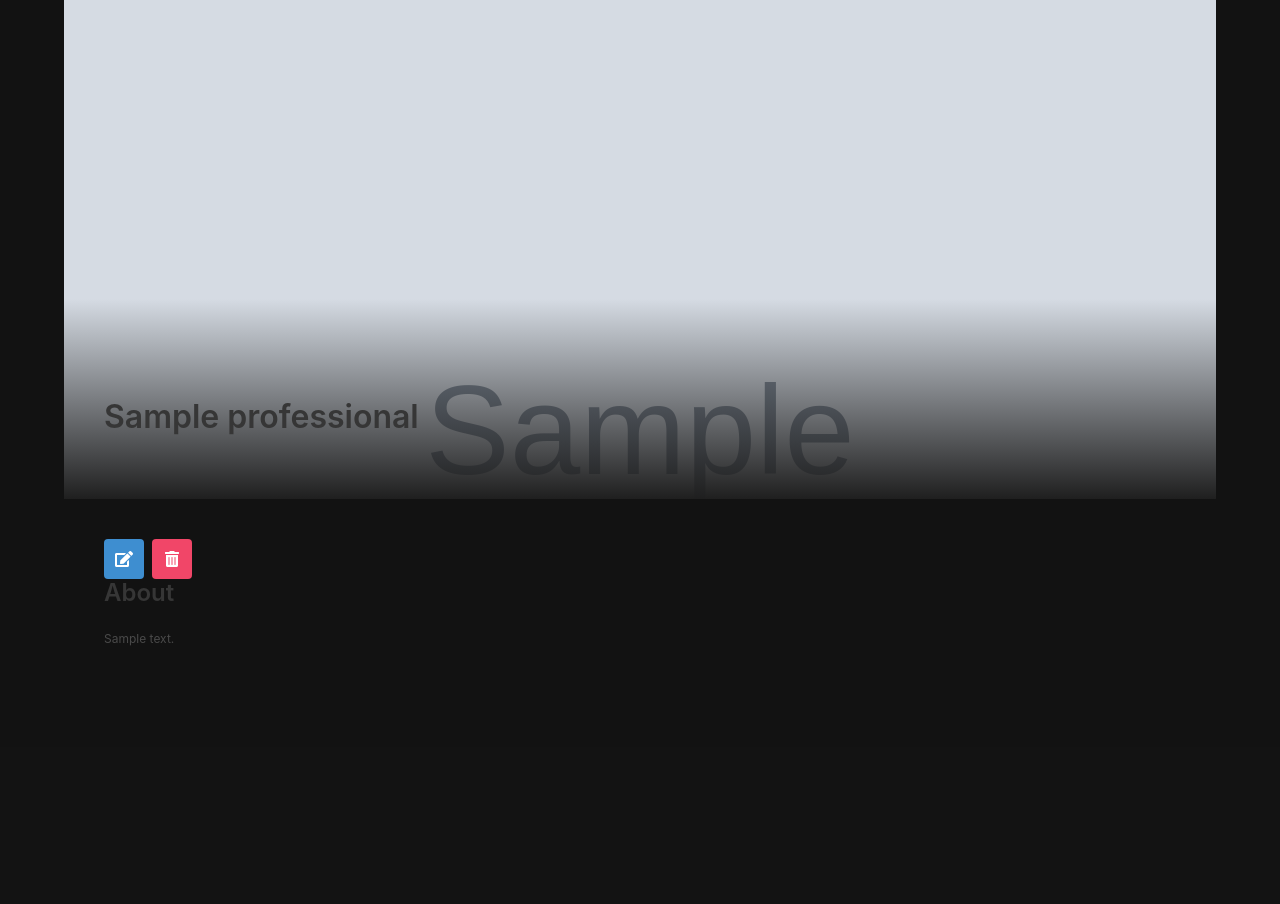
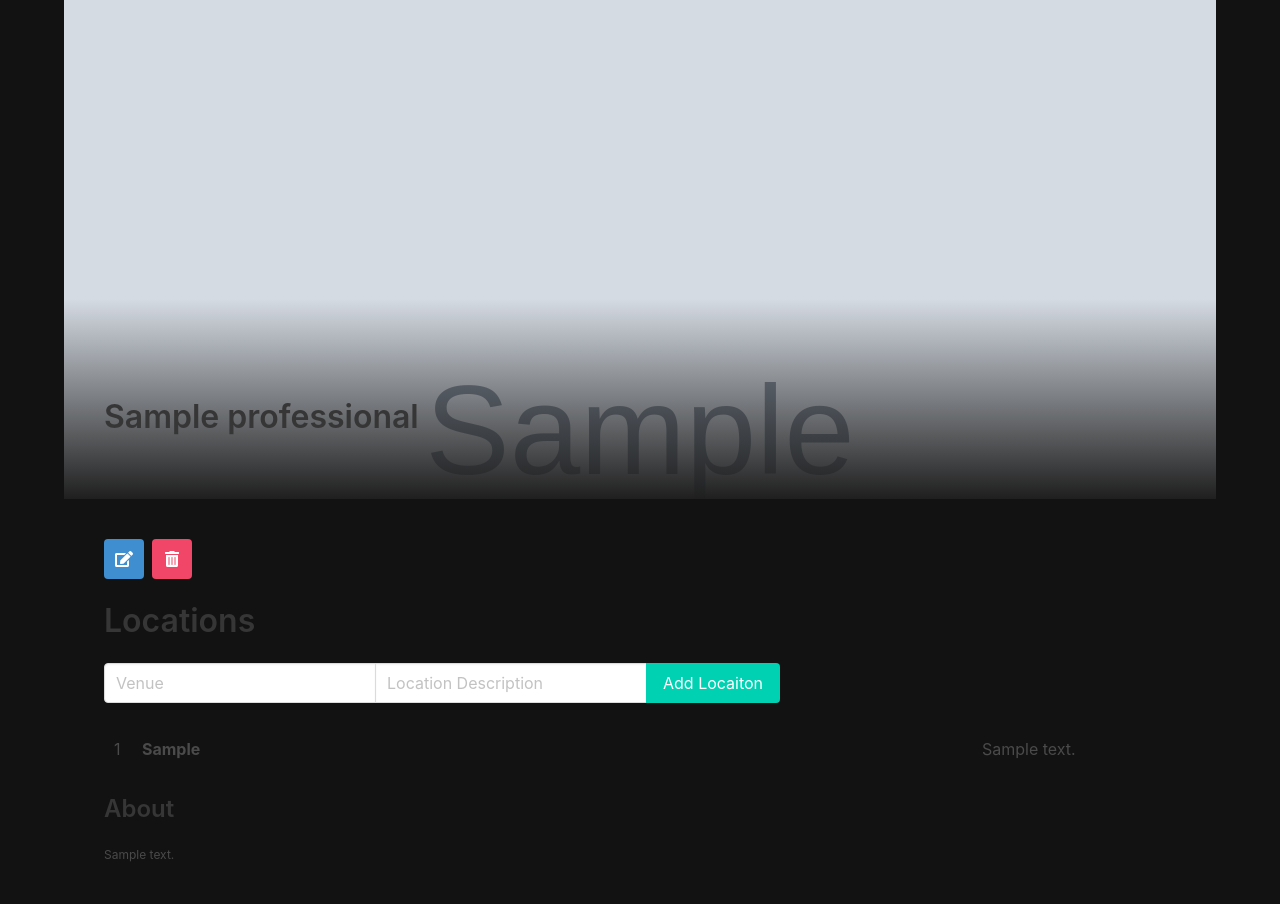
Before and after one commit to rlegler2012/volunteer_app_django, a Django app: page /professionals/1/ in a window 1280 px wide. Shown: the part 53-957 px from the top of the page. Before the commit the page ends 699 px from the top, so only its background shows below. Run offline with Django 4.2, Linux system fonts and the light colour scheme; tables that the repository leaves empty hold one stand-in row (values such as "Sample post"); grey boxes marked "Sample" are stand-in pictures.

Commit message:
location model working and location create view working

```diff
--- a/main_app/static/styles/main.css
+++ b/main_app/static/styles/main.css
@@ -76,3 +76,22 @@ body {
 .detail__container {
   margin-top: 500px;
 }
+
+.detail__locations {
+  width: 100%;
+  display: flex;
+  flex-direction: column;
+}
+
+.location {
+  width: 100%;
+  padding: 10px;
+  display: grid;
+  grid-template-columns: 0.1fr 3fr 0.5fr 0.3fr;
+  border-radius: 5px;
+}
+
+.location:hover {
+  background-color: hsla(0, 0%, 100%, 0.1);
+  cursor: pointer;
+}
--- a/main_app/templates/professional_detail.html
+++ b/main_app/templates/professional_detail.html
@@ -19,19 +19,49 @@
             </span>
         </a>
     </div>
-{% comment %} <div class="detail__container">
-    <div class="buttons">
-        <div class="buttons">
-    <a href="{% url 'professional_update' professional.pk %}" class="button is-info"> Updates
-        <span class="icon">
-            <i class="fas fa-edit"></i>
-        </span>
-    </a>
-    <a href="" class="button is-danger">
-        <span class="icon">
-            <i class="fas fa-trash-alt"></i>
-        </span>
-    </a> {% endcomment %}
+    <div class="detail__locations mb-5">
+        <h3 class="title is-3">Locations</h3>
+        <form class="mb-5" action="{% url 'location_create' professional.pk %}" method="post">
+            {% csrf_token %}
+            <div class="field has-addons">
+                <div class="control">
+                    <input
+                        class="input"
+                        type="text"
+                        name="venue"
+                        placeholder="Venue"
+                        required
+                    />
+                </div>
+                <div class="control">
+                    <input
+                        class="input"
+                        type="text"
+                        name="bio"
+                        placeholder="Location Description"
+                        required
+                    />
+                </div>
+                <div class="control">
+                    <input class="button is-primary" type="submit" value="Add Locaiton" />
+                </div>
+            </div>
+        </form>
+        {% for location in professional.locations.all %}
+        <div class="location">
+        <span>{{forloop.counter}}</span>
+        <span><b>{{location.venue}}</b></span>
+        <span>{{location.bio}}</span>
+        </div>
+            {% empty %}
+        <article class="message">
+        <div class="message-header">
+            <p>No Locations Available</p>
+        </div>
+        </article>
+
+    {% endfor %}
+  </div>
 </div>
     <div class="detail__about">
         <h4 class="title is-4">About</h4>
--- a/main_app/urls.py
+++ b/main_app/urls.py
@@ -9,5 +9,6 @@ urlpatterns = [
     path('professionals/<int:pk>/', views.ProfessionalDetail.as_view(),name="professional_detail"),
     path('professionals/<int:pk>/update',
     views.ProfessionalUpdate.as_view(), name="professional_update"),
-    path('professionals/<int:pk>/delete',views.ProfessionalDelete.as_view(), name="professional_delete")
+    path('professionals/<int:pk>/delete',views.ProfessionalDelete.as_view(), name="professional_delete"),
+    path('professionals/<int:pk>/locations/new/', views.LocationCreate.as_view(), name="location_create"),
 ]
--- a/main_app/views.py
+++ b/main_app/views.py
@@ -1,11 +1,13 @@
+from typing import Any, Dict
+from django.shortcuts import redirect
 from django.shortcuts import render
 from django.views import View
-from django.http import HttpResponse
+from .models import Professional, Location
 from django.views.generic.base import TemplateView
-from .models import Professional
 from django.views.generic import DetailView
 from django.views.generic.edit import CreateView, UpdateView, DeleteView
 from django.urls import reverse
+
 
 class Home(TemplateView):
     template_name = "home.html"
@@ -59,11 +61,19 @@ class ProfessionalDelete(DeleteView):
 
 
 ##### Location List #####################
-class Location:
-    def __init__(self, name, img, bio):
-        self.name = name
-        self.img = img
-        self.bio = bio
+class LocationList(TemplateView):
+    template_name = "location_list.html"
+
+    def get_context_data(self, **kwargs):
+        context = super().get_context_data(**kwargs)
+        context["locations"] = locations
+        return context
+
+# class Location:
+#     def __init__(self, name, img, bio):
+#         self.name = name
+#         self.img = img
+#         self.bio = bio
 
 
 locations = [
@@ -71,10 +81,11 @@ locations = [
           "sefwert"),
     ]
 
-class LocationList(TemplateView):
-    template_name = "location_list.html"
+class LocationCreate(View):
 
-    def get_context_data(self, **kwargs):
-        context = super().get_context_data(**kwargs)
-        context["locations"] = locations
-        return context
+    def post(self, request, pk):
+        venue = request.POST.get("venue")
+        bio = request.POST.get("bio")
+        professional = Professional.objects.get(pk=pk)
+        Location.objects.create(venue=venue, bio=bio, professional=professional)
+        return redirect('professional_detail', pk=pk)
```
Also changed, not shown: main_app/templates/location_list.html (+6 -25 lines). Lines whose indentation alone changed are shown as unchanged.
